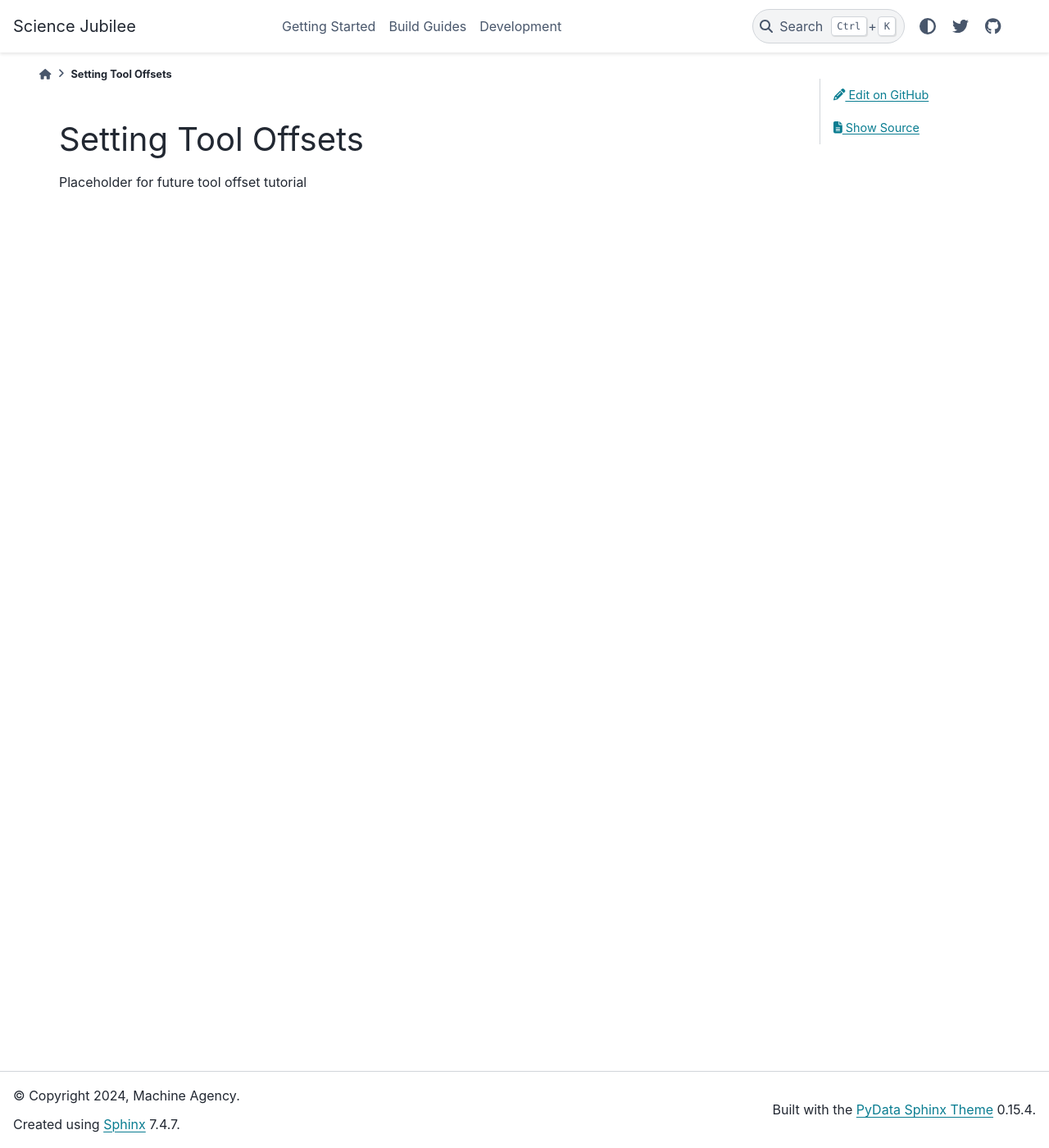
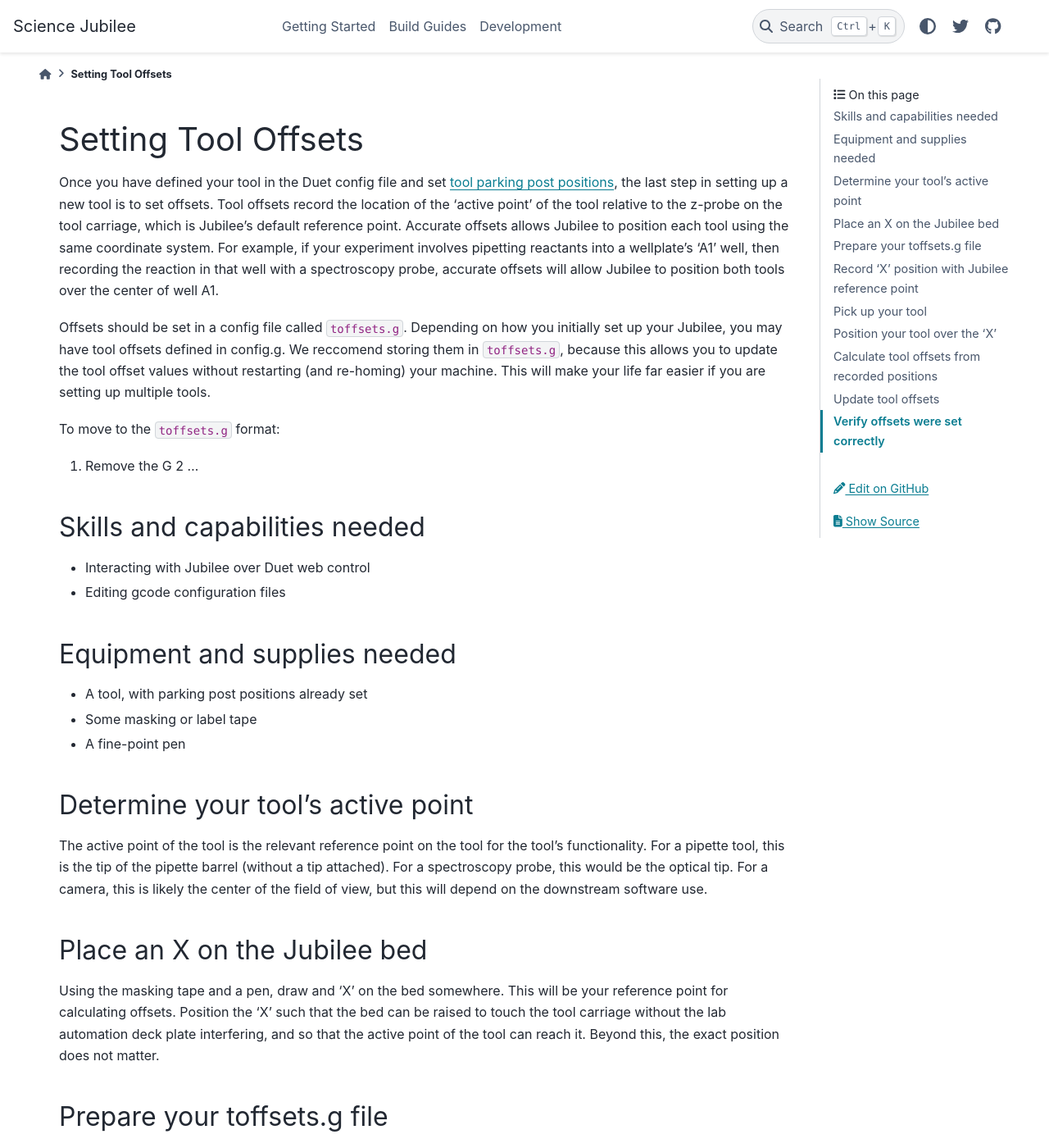
Before and after one commit to machineagency/science-jubilee, a Sphinx documentation site: the page built from docs/building/tool_offsets.md, in a window 1280 px wide and 1400 px high. Shown: the whole window at 82% size. Built offline with Sphinx 7.4.7 and the PyData theme 0.15.4, drawn with Linux system fonts in a browser that asks for light colours; some of the changed text lies outside the part shown.

Commit message:
stash toffsets draft

```diff
--- a/docs/building/tool_offsets.md
+++ b/docs/building/tool_offsets.md
@@ -5,4 +5,70 @@
 (tool-offsets)=
 # Setting Tool Offsets
 
+Once you have defined your tool in the Duet config file and set [tool parking post positions](parking_posts.md), the last step in setting up a new tool is to set offsets. Tool offsets record the location of the 'active point' of the tool relative to the z-probe on the tool carriage, which is Jubilee's default reference point. Accurate offsets allows Jubilee to position each tool using the same coordinate system. For example, if your experiment involves pipetting reactants into a wellplate's 'A1' well, then recording the reaction in that well with a spectroscopy probe, accurate offsets will allow Jubilee to position both tools over the center of well A1.
+
+Offsets should be set in a config file called `toffsets.g`. Depending on how you initially set up your Jubilee, you may have tool offsets defined in config.g. We reccomend storing them in `toffsets.g`, because this allows you to update the tool offset values without restarting (and re-homing) your machine. This will make your life far easier if you are setting up multiple tools.
+
+To move to the `toffsets.g` format:
+1. Remove the G
+2 ...
+
+
+
+## Skills and capabilities needed
+- Interacting with Jubilee over Duet web control
+- Editing gcode configuration files
+
+## Equipment and supplies needed
+- A tool, with parking post positions already set
+- Some masking or label tape
+- A fine-point pen
+
+
+## Determine your tool's active point
+
+The active point of the tool is the relevant reference point on the tool for the tool's functionality. For a pipette tool, this is the tip of the pipette barrel (without a tip attached). For a spectroscopy probe, this would be the optical tip. For a camera, this is likely the center of the field of view, but this will depend on the downstream software use.
+
+## Place an X on the Jubilee bed
+
+Using the masking tape and a pen, draw and 'X' on the bed somewhere. This will be your reference point for calculating offsets. Position the 'X' such that the bed can be raised to touch the tool carriage without the lab automation deck plate interfering, and so that the active point of the tool can reach it. Beyond this, the exact position does not matter.
+
+## Prepare your toffsets.g file
+
+Add your tool to the `toffsets.g` file, and zero out the offsets for now. If you are updating offsets on an existing tool, set the existing offsets to 0. This will make the math much easier later.
+
+## Record 'X' position with Jubilee reference point
+
+Record the location of the X relative to the Jubilee tool reference point, which is the z-axis limit switch.
+
+1. Make sure no tools are picked up or active
+2. Position the tool carriage over the 'X' you marked
+3. Carefully line up the tool carriage's Z axis limit switch over the X. This will require squinting and viewing the limit switch from different angles. A flashlight may be helpful as well.
+4. Record the X and Y position of the tool carriage for later use.
+
+## Pick up your tool
+
+:::{warning}
+The bed will not automatically drop when you pick up the tool because you have not set up Z offsets yet. MAKE SURE TO DROP THE BED SO THAT IT CLEARS THE TOOL before picking up the tool.
+:::
+
+1. Drop the bed such that the tool will clear it when picked up
+2. Pick up the tool by running the `T{toolindex}` command
+
+## Position your tool over the 'X'
+
+- As before with the Jubilee z-axis limit switch, position the active point of your tool directly over the 'X' mark. The tool should be directly over the X. Raise the bed until it is just barely not touching the tip of the tool.
+- Record the XYZ position of the tool
+
+## Calculate tool offsets from recorded positions
+
+
+
+## Update tool offsets
+
+## Verify offsets were set correctly
+
+
+
+
 Placeholder for future tool offset tutorial
```
